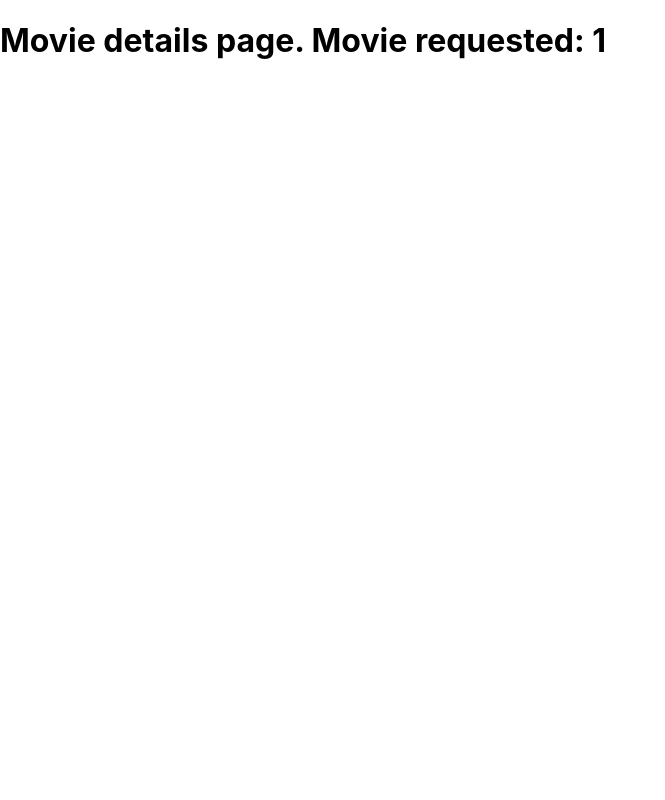
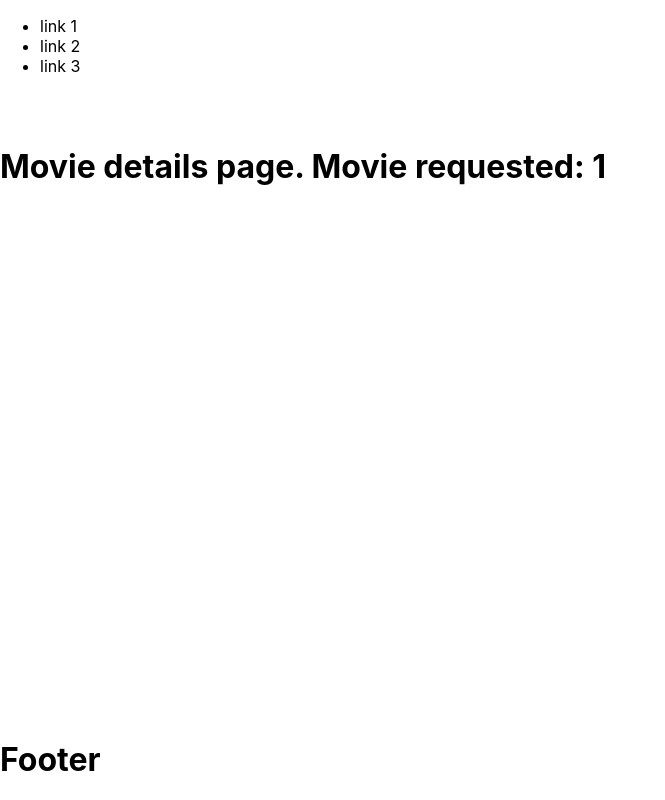
Before and after one commit to juanzitelli/mangoovies, a React (Create React App) app: page /movie/1 in a window 1280 px wide. Shown: the whole page, without its empty margins (0-665 px from the left). Built offline with nearby package versions, Linux system fonts and the light colour scheme.

Commit message:
Feature: Added basic layout and core component files (Navbar and Footer))

```diff
--- /dev/null
+++ b/src/components/Footer.tsx
@@ -0,0 +1,15 @@
+import React from 'react'
+
+interface Props {
+
+}
+
+const Footer = (props: Props) => {
+	return (
+		<footer>
+			<h1>Footer</h1>
+		</footer>
+	)
+}
+
+export default Footer
--- /dev/null
+++ b/src/components/Layout.tsx
@@ -0,0 +1,34 @@
+import React, { ReactNode } from 'react'
+import styled from 'styled-components'
+import Footer from './Footer'
+import Navbar from './Navbar'
+
+type Props = {
+	children?: ReactNode
+}
+
+const StyledLayoutContainer = styled.div`
+	display: flex;
+	flex-direction: column;
+	justify-content: space-between;
+	height: 100vh;
+	width: 100vw;
+`
+
+const StyledMain = styled.main`
+	min-height: 70vh;
+`
+
+const Layout = ({ children }: Props) => {
+	return (
+		<StyledLayoutContainer>
+			<Navbar />
+			<StyledMain>
+				{children}
+			</StyledMain>
+			<Footer />
+		</StyledLayoutContainer>
+	)
+}
+
+export default Layout
--- /dev/null
+++ b/src/components/Navbar.tsx
@@ -0,0 +1,19 @@
+import React from 'react'
+
+interface Props {
+
+}
+
+const Navbar = (props: Props) => {
+	return (
+		<nav>
+			<ul>
+				<li>link 1</li>
+				<li>link 2</li>
+				<li>link 3</li>
+			</ul>
+		</nav>
+	)
+}
+
+export default Navbar
--- a/src/index.css
+++ b/src/index.css
@@ -9,6 +9,8 @@ html,
 body {
   margin: 0;
   padding: 0;
+  height: 100vh;
+  width: 100vw;
 }
 code {
   font-family: source-code-pro, Menlo, Monaco, Consolas, "Courier New",
--- a/src/routers/AppRouter.tsx
+++ b/src/routers/AppRouter.tsx
@@ -6,18 +6,21 @@ import {
 	Redirect,
 } from "react-router-dom";
 import Home from '../components/Home';
+import Layout from '../components/Layout';
 import MovieDetails from '../components/MovieDetails';
 const AppRouter = () => {
 	return (
+		<Layout>
 			<Router>
-			<div>
+				<>
 					<Switch>
 						<Route exact path="/" component={Home} />
 						<Route path="/movie/:movieId" component={MovieDetails} />
 						<Redirect to="/" />
 					</Switch>
-			</div>
+				</>
 			</Router >
+		</Layout>
 	)
 }
 
```
Lines whose indentation alone changed are shown as unchanged.
